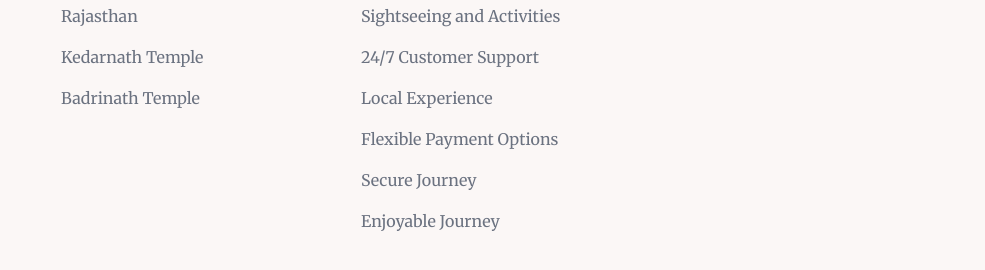
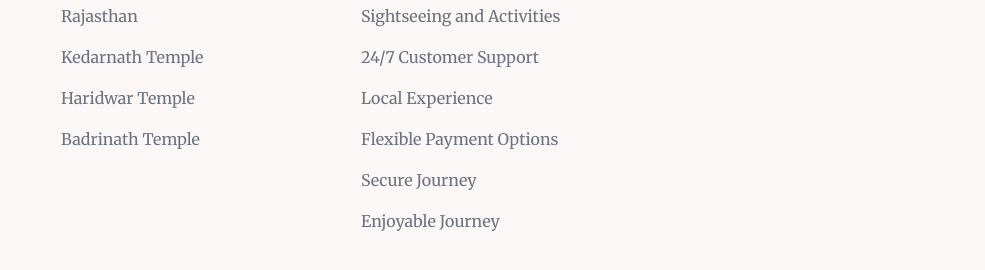
Before and after one commit to Sudarshan-Madan-Phade-0001/Project_2_Travel_Website, a plain HTML site: page index.html in a window 1280 px wide. Shown: the part 5162-5432 px from the top of the page, 295-1280 px from the left. Drawn offline with nearby package versions, Linux system fonts and the light colour scheme.

Commit message:
Update index.html

```diff
--- a/index.html
+++ b/index.html
@@ -321,7 +321,7 @@
           <li><a href="#">Kerla</a></li>
           <li><a href="#">Rajasthan</a></li>
           <li><a href="#">Kedarnath Temple</a></li>
-
+          <li><a href="#">Haridwar Temple</a></li>
           <li><a href="#">Badrinath Temple</a></li>
 
 
```
